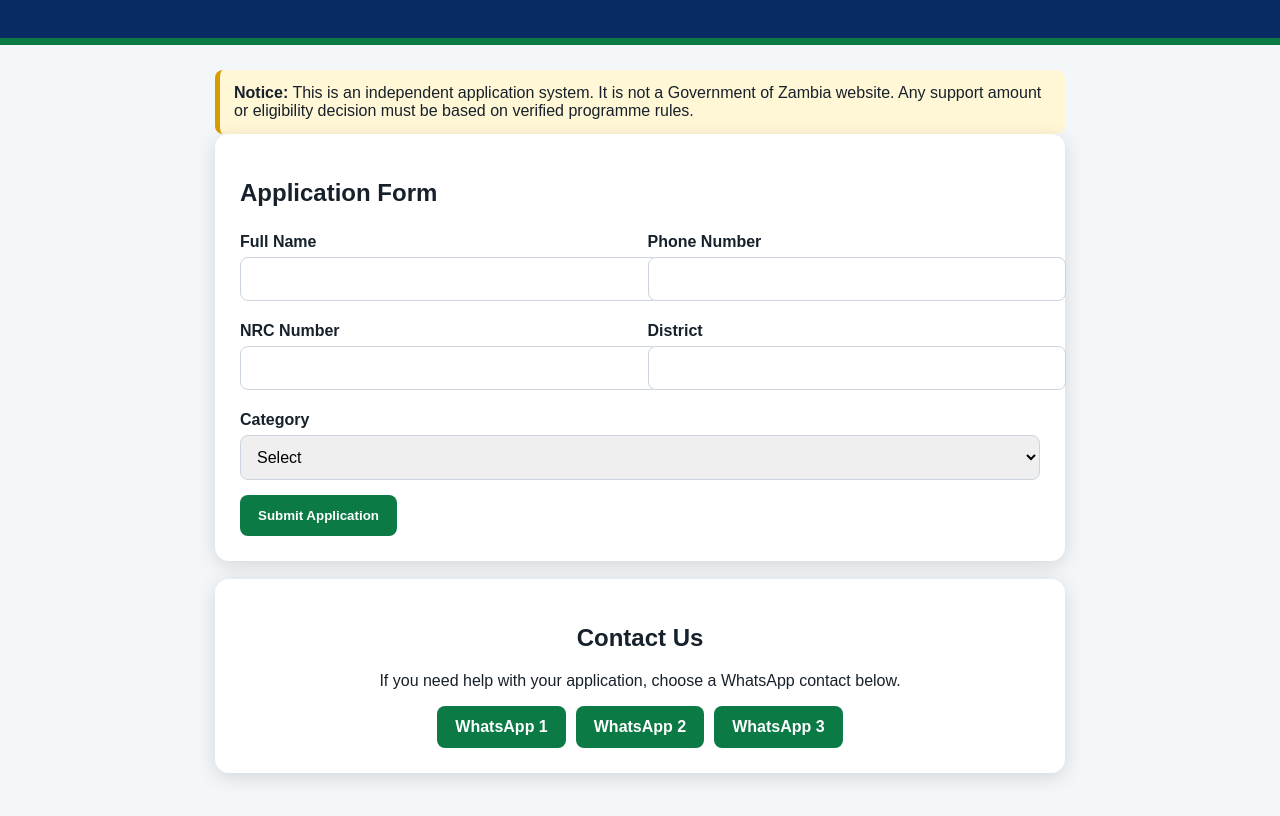
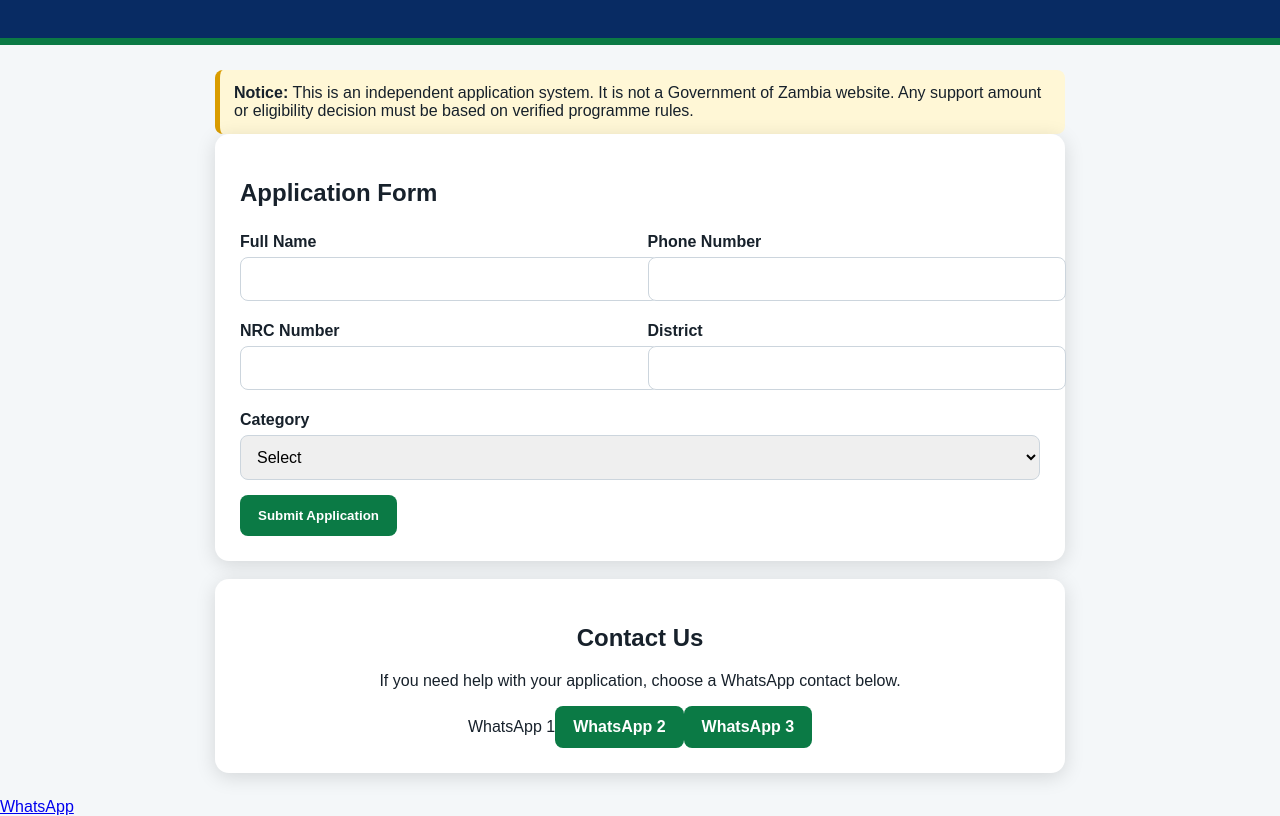
Before and after one commit to ireenchanda3109-web/MUTALE-EMPOWERMENT, a plain HTML site: page index.html in a window 1280 px wide. Shown: the part 126-942 px from the top of the page. Drawn offline with Linux system fonts and the light colour scheme.

Commit message:
Correct HTML for contact section and add WhatsApp link
Fixed HTML structure for contact section and added WhatsApp link.

```diff
--- a/index.html
+++ b/index.html
@@ -17,8 +17,10 @@ body{margin:0;font-family:Arial;background:#f4f7f9;color:#17212b}header{backgrou
 <div class="full"><button>Submit Application</button></div></div></form></section>
 <section id="result" class="card result hidden"><h2>Application Received</h2><p>Reference number:</p><div id="ref" class="ref"></div><p>Your application has been submitted for review.</p><button onclick="location.reload()">New Application</button></section>
 
-<section class="card contact-card"><h2>Contact Us</h2><p>If you need help with your application, choose a WhatsApp contact below.</p><div class="contacts"><a href="https://wa.me/254799682628" target="_blank" rel="noopener noreferrer">WhatsApp 1</a><a href="https://wa.me/254747985615" target="_blank" rel="noopener noreferrer">WhatsApp 2</a><a href="https://wa.me/254703650004" target="_blank" rel="noopener noreferrer">WhatsApp 3</a></div></section>
-</main>
+<section class="card contact-card"><h2>Contact Us</h2><p>If you need help with your application, choose a WhatsApp contact below.</p><div class="contacts"><target="_blank" rel="noopener noreferrer">WhatsApp 1</a><a href="https://wa.me/254747985615" target="_blank" rel="noopener noreferrer">WhatsApp 2</a><a href="https://wa.me/254703650004" target="_blank" rel="noopener noreferrer">WhatsApp 3</a></div></section>
+</main><a href="https://wa.me/254747985615" target="_blank">
+  WhatsApp
+</a>
 <script>
 document.getElementById("form").onsubmit=async e=>{
  e.preventDefault(); const data=Object.fromEntries(new FormData(e.target));
```
